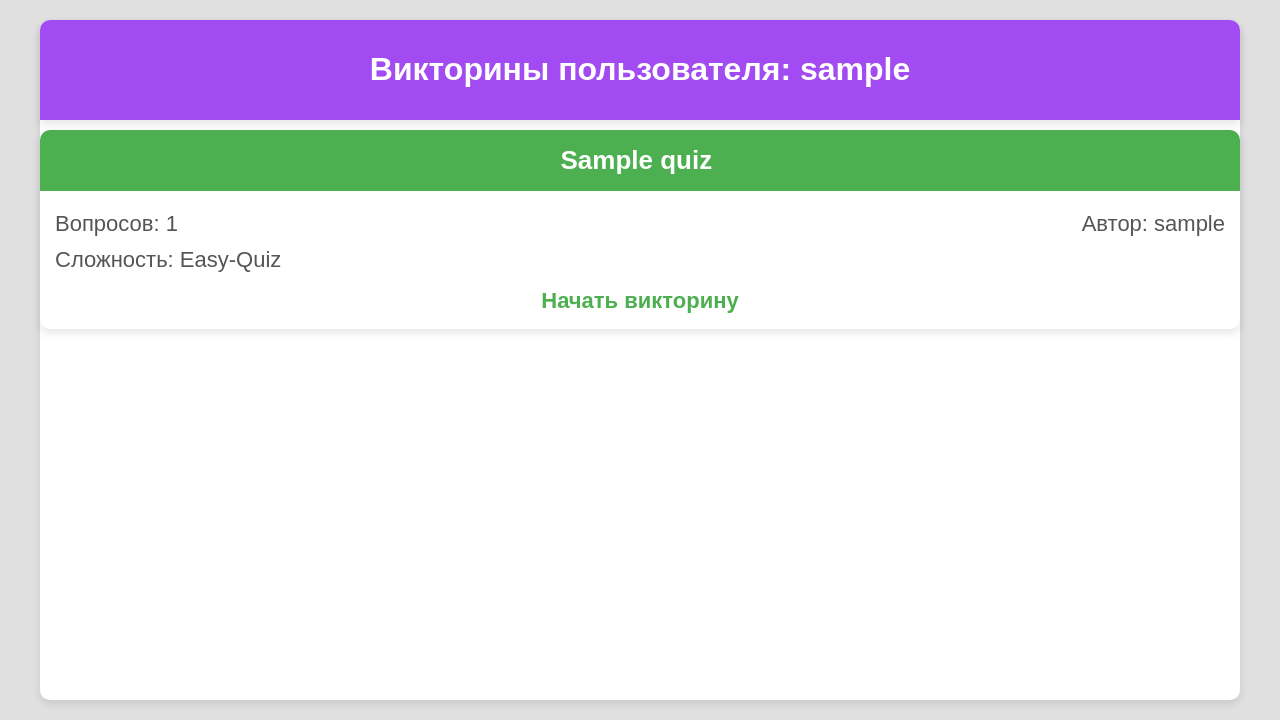
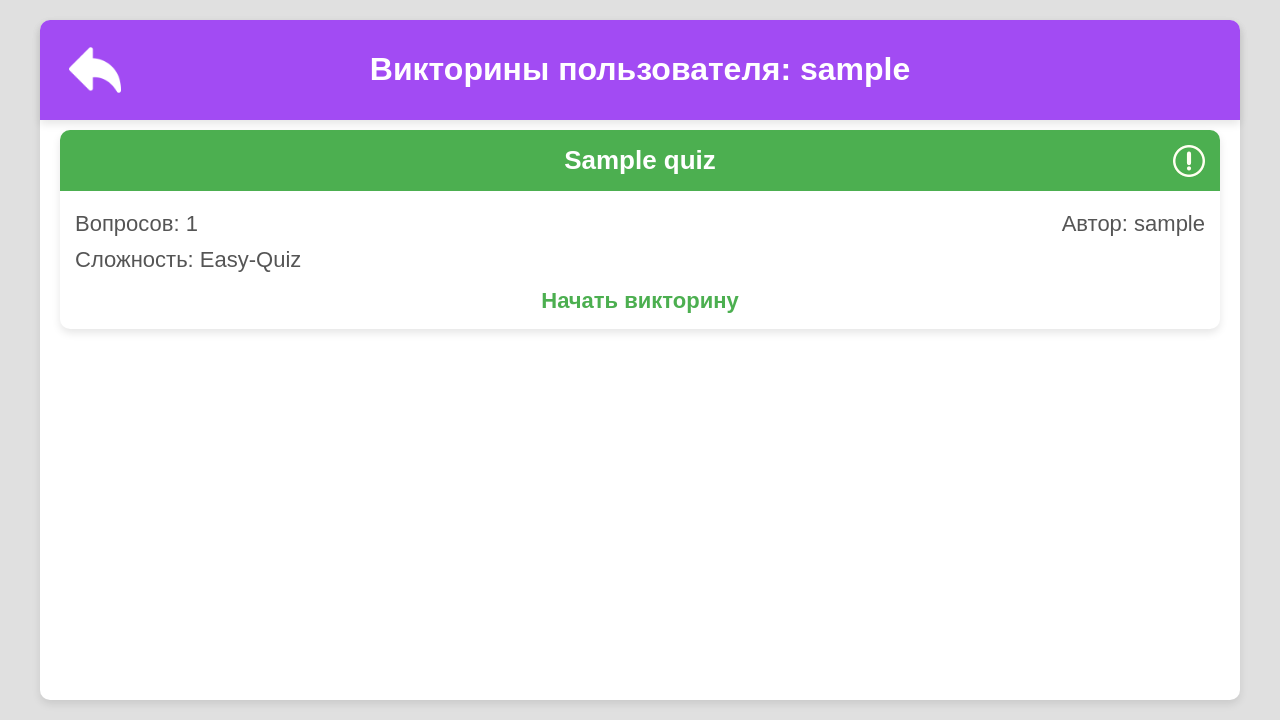
Before and after one commit to 4eLoBeK-001/Quiz, a Django app: a page that uses quiz/quiz_app/templates/quiz_app/list_user_quizzes.html in a window 1280 px wide. Shown: the part 83-803 px from the top of the page. Run offline with Django 4.2, Linux system fonts and the light colour scheme; tables that the repository leaves empty hold one stand-in row (values such as "Sample post").

Commit message:
added navigation images

```diff
--- a/quiz/quiz_app/static/quiz_app/style/style.css
+++ b/quiz/quiz_app/static/quiz_app/style/style.css
@@ -9,6 +9,10 @@ body {
     color: #333;
 }
 
+.pd40 {
+    padding: 40px;
+}
+
 .pd20 {
     padding: 20px;
 }
@@ -17,17 +21,25 @@ body {
     padding: 10px;
 }
 
+.fs25{
+    font-size: 25px;
+}
+
 .fs18{
     font-size: 18px;
 }
 
-.fs25{
-    font-size: 25px;
-}
+
 
 .title {
+    background-color: rgb(162, 75, 243);
+    position: relative;
+    color: white;
+    padding: 10px;
     text-align: center;
-    margin: 10px;
+    height: auto;
+    border-radius: 10px 10px 0 0;
+    box-shadow: 0 4px 8px rgba(0, 0, 0, 0.1);
 }
 
 .site-header {
@@ -110,11 +122,6 @@ body {
     box-shadow: 0 4px 8px rgba(0, 0, 0, 0.1);
 }
 
-.container-title-text {
-    padding-top: 10px;
-    text-align: center;
-    font-size: 42px;
-}
 
 .form-container {
     width: 600px;
@@ -122,7 +129,7 @@ body {
     padding: 30px;
     border-radius: 10px;
     box-shadow: 0 4px 8px rgba(0, 0, 0, 0.243);
-    margin: 0 auto;
+    margin: 20px auto;
 }
 
 
@@ -178,6 +185,7 @@ select {
     border-radius: 0.25rem;
     color: #000;
     cursor: pointer;
+    outline: none;
 }
 
 select:focus {
@@ -198,15 +206,6 @@ textarea {
     resize: vertical;
 }
 
-.container-quiz{
-    display: grid;
-    grid-template-columns: repeat(auto-fit, minmax(300px, 1fr));
-    gap: 20px;
-    margin: 0 auto;
-    max-width: 1200px;
-    /* padding: 10px 15px 150px 15px; */
-    grid-template-columns: repeat(1, 1fr);
-}
 
 .card-content {
     padding: 15px;
@@ -261,17 +260,6 @@ textarea {
     transition: color 0.3s;
 }
 
-
-.question-title {
-    background-color: rgb(162, 75, 243); /* Белый фон для основного контента */
-    position: relative;
-    color: white;
-    padding: 10px;
-    text-align: center;
-    height: auto;
-    border-radius: 10px 10px 0 0; /* Скруглённые углы */
-    box-shadow: 0 4px 8px rgba(0, 0, 0, 0.1); /* Тень для выделения */
-}
 
 .manage-show {
     display: flex;
@@ -882,7 +870,7 @@ input:checked + .slider:before {
     gap: 20px;
     margin: 0 auto;
     max-width: 1200px;
-    padding: 10px 0 150px 0;
+    padding: 10px 20px 150px 20px;
     grid-template-columns: repeat(1, 1fr);
 }
 
@@ -1040,3 +1028,32 @@ input:checked + .slider:before {
     font-size: 17px;
     margin-top: auto;
 }
+
+
+.back-pic {
+    position: absolute;
+    width: 52px;
+    top: 50%;
+    left: 55px;
+    transform: translate(-50%, -50%);
+    filter: invert(1);
+    cursor: pointer;
+}
+
+
+.eye-pic {
+    position: absolute;
+    width: 52px;
+    top: 50%;
+    left: 42px;
+    transform: translate(-50%, -50%);
+    filter: invert(1);
+}
+
+
+.info-pic {
+    width: 32px;
+    position: absolute;
+    right: 15px;
+    filter: brightness(9);  /* Яркость */
+}
--- a/quiz/quiz_app/templates/quiz_app/create_question.html
+++ b/quiz/quiz_app/templates/quiz_app/create_question.html
@@ -6,7 +6,9 @@
 
     <main class="main-content">
         <div class="container">
-            <h1 class="container-title-text">Создание вопроса</h1>
+            <div class="title">
+                <h1>Создание вопроса</h1>
+            </div>
 
             <form action="" method="post" enctype="multipart/form-data" class="form-container">
             {% csrf_token %}
--- a/quiz/quiz_app/templates/quiz_app/create_quiz.html
+++ b/quiz/quiz_app/templates/quiz_app/create_quiz.html
@@ -5,7 +5,9 @@
 
 <main class="main-content">
     <div class="container">
-        <h1 class="container-title-text">Создание квиза</h1>
+        <div class="title">
+            <h1>Создание квиза</h1>
+        </div>
 
         <form action="" method="post" enctype="multipart/form-data" class="form-container">
             {% csrf_token %}
--- a/quiz/quiz_app/templates/quiz_app/global_statistics.html
+++ b/quiz/quiz_app/templates/quiz_app/global_statistics.html
@@ -1,10 +1,11 @@
 {% extends 'base.html' %}
-
+{% load static %}
 
 {% block content %}
 
     <main class="main-content">
-        <div class="question-title">
+        <div class="title">
+            <a onclick="window.history.back()"><img src="{% static 'quiz_app/images/go_back.png' %}" class="back-pic"></a>
             <h1>{{ quiz }}</h1>
         </div>
         <div class="global-container">
--- a/quiz/quiz_app/templates/quiz_app/list_questions.html
+++ b/quiz/quiz_app/templates/quiz_app/list_questions.html
@@ -5,8 +5,8 @@
     <!-- Основной контент -->
     <main class="main-content">
 
-        <div class="question-title">
-            <a href=""><img src="" class="back-pic"></a>
+        <div class="title">
+            <a href="{% url 'view_quizzes' %}"><img src="{% static 'quiz_app/images/go_back.png' %}" class="back-pic"></a>
             <h1 class="title-hat">{{ quiz }}</h1>
 
             <form action="" id="isActiveForm" method="post">
--- a/quiz/quiz_app/templates/quiz_app/list_quizzes.html
+++ b/quiz/quiz_app/templates/quiz_app/list_quizzes.html
@@ -4,7 +4,8 @@
 {% block content %}
     <main class="main-content">
 
-        <div class="question-title">
+        <div class="title">
+            <a href="{% url 'home' %}"><img src="{% static 'quiz_app/images/go_back.png' %}" class="back-pic"></a>
             <h1>Викторины от других игроков</h1>
         </div>
 
@@ -38,7 +39,7 @@
             {% for quiz in quizzes %}
             <div class="card {{ quiz.get_difficult_display }}">
                 <div class="card-head">
-                    <a href=""><img src="" class="info-pic"></a>
+                    <a href="{% url 'global_statistics' quiz.id %}"><img src="{% static 'quiz_app/images/info.png' %}" class="info-pic"></a>
                     <a href="{% url 'global_statistics' quiz.id %}">{{ quiz }}</a>
                 </div>
                 <div class="global-card-conetnt">
--- a/quiz/quiz_app/templates/quiz_app/list_user_quizzes.html
+++ b/quiz/quiz_app/templates/quiz_app/list_user_quizzes.html
@@ -5,7 +5,10 @@
     <!-- Основной контент -->
     <main class="main-content">
 
-        <div class="question-title">
+        <div class="title">
+            <a onclick="window.history.back();">
+                <img src="{% static 'quiz_app/images/go_back.png' %}" class="back-pic" >
+            </a>
             <h1>Викторины пользователя: {{ username }}</h1>
         </div>
 
@@ -14,8 +17,10 @@
             {% for quiz in quizzes %}
             <div class="card {{ quiz.get_difficult_display }}">
                 <div class="card-head">
-                    <a href="">{{ quiz }}</a>
-                    <a href=""><img src="" class="info-pic"></a>
+                    <a href="{% url 'global_statistics' quiz.id %}">{{ quiz }}</a>
+                    <a href="{% url 'global_statistics' quiz.id %}">
+                        <img src="{% static 'quiz_app/images/info.png' %}" class="info-pic">
+                    </a>
                 </div>
                 <div class="global-card-conetnt">
                     <p>Вопросов: {{ quiz.active_questions_count }}</p>
--- a/quiz/quiz_app/templates/quiz_app/quiz_result.html
+++ b/quiz/quiz_app/templates/quiz_app/quiz_result.html
@@ -3,7 +3,7 @@
 {% block content %}
 
     <main class="main-content">
-        <div class="question-title">
+        <div class="title">
             <h2>Результаты викторины: {{ quiz_result.quiz.name }}</h2>
         </div>
 
--- a/quiz/quiz_app/templates/quiz_app/take_quiz.html
+++ b/quiz/quiz_app/templates/quiz_app/take_quiz.html
@@ -3,7 +3,7 @@
 {% block content %}
     <main class="main-content">
 
-        <div class="question-title">
+        <div class="title">
             <h1>{{ quiz }}</h1>
         </div>
 
--- a/quiz/user/templates/user/login.html
+++ b/quiz/user/templates/user/login.html
@@ -1,8 +1,8 @@
 {% extends 'base_auth.html' %}
 
 {% block content %}
-<a class="btn home-btn" href="">Вернуться на главную</a>
-<a class="btn back-btn">Вернуться назад</a>
+<a class="btn home-btn" href="{% url 'home' %}">Вернуться на главную</a>
+<a class="btn back-btn" onclick="window.history.back();">Вернуться назад</a>
 <div class="login-container">
     <h1>Авторизация</h1>
 
```
Also changed, not shown: quiz/quiz_app/templates/quiz_app/mylist_quizzes.html (+12 -4 lines).
